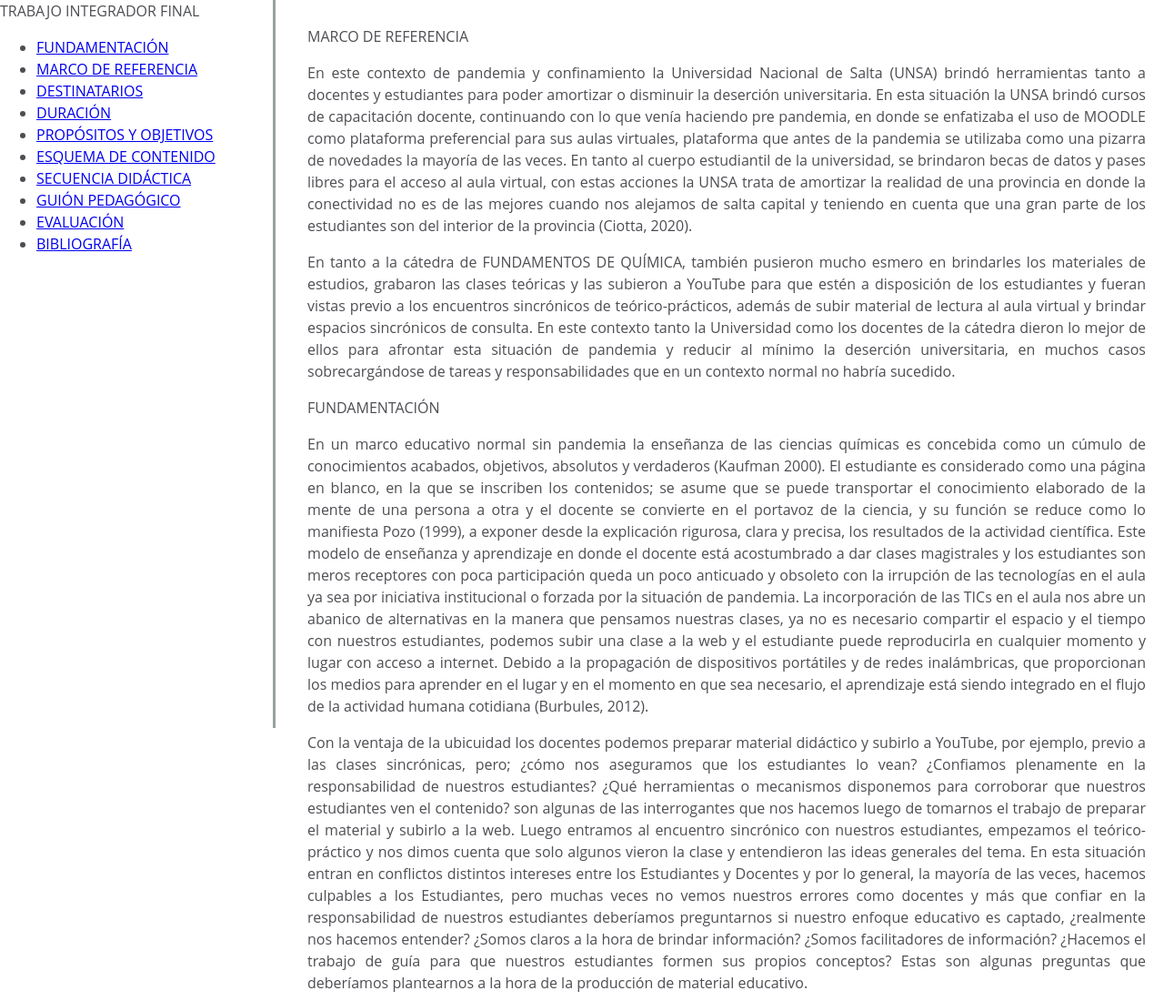
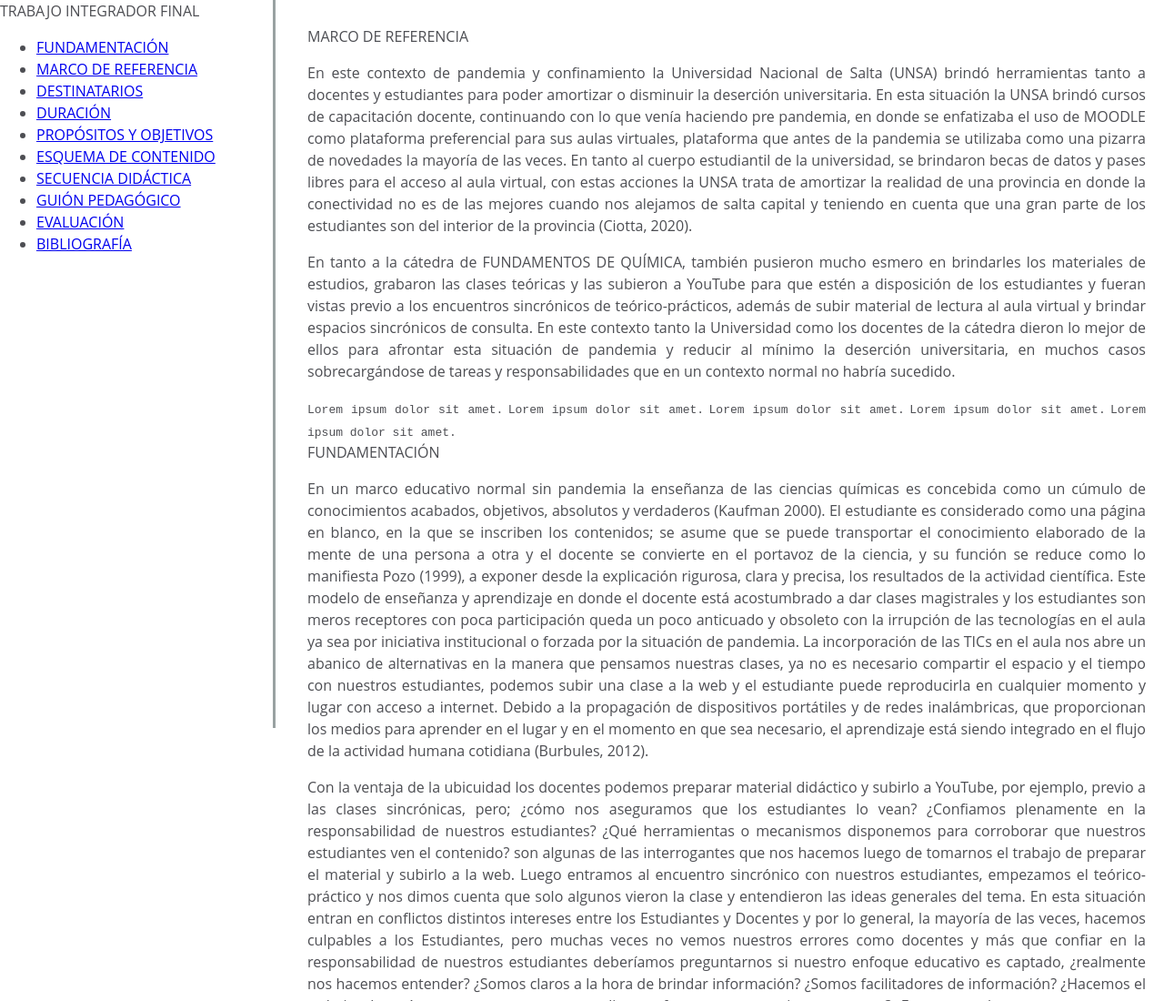
Before and after one commit to marceloariasqca/Documentacion_Tecnica, a plain HTML site: page index.html in a window 1280 px wide. Shown: the top 1100 px of the page at 91% size. Drawn offline with Linux system fonts and the light colour scheme.

Commit message:
terminado

```diff
--- a/index.html
+++ b/index.html
@@ -31,6 +31,11 @@
             <article>
                 <p>En este contexto de pandemia y confinamiento la Universidad Nacional de Salta (UNSA) brindó herramientas tanto a docentes y estudiantes para poder amortizar o disminuir la deserción universitaria.  En esta situación la  UNSA brindó cursos de capacitación docente, continuando con lo que venía haciendo pre pandemia, en donde se enfatizaba el uso de MOODLE como plataforma preferencial para sus aulas virtuales, plataforma que antes de la pandemia se utilizaba como una pizarra de novedades la mayoría de las veces.   En tanto al cuerpo estudiantil de la universidad, se brindaron becas de datos y pases libres para el acceso al aula virtual, con estas acciones la UNSA trata de amortizar la realidad de una provincia en donde la conectividad no es de las mejores cuando nos alejamos de salta capital y teniendo en cuenta que una gran parte de los estudiantes son del interior de la provincia (Ciotta, 2020).</p>
                 <p>En tanto a la cátedra de FUNDAMENTOS DE QUÍMICA, también pusieron mucho esmero en brindarles los materiales de estudios, grabaron las clases teóricas y las subieron a YouTube para que estén a disposición de los estudiantes y fueran vistas previo a los encuentros sincrónicos de teórico-prácticos, además de subir material de lectura al aula virtual y brindar espacios sincrónicos de consulta. En este contexto tanto la Universidad como los docentes de la cátedra dieron lo mejor de ellos para afrontar esta situación de pandemia y reducir al mínimo la deserción universitaria, en muchos casos sobrecargándose de tareas y responsabilidades que en un contexto normal no habría sucedido.</p>
+                <code>Lorem ipsum dolor sit amet.</code>
+                <code>Lorem ipsum dolor sit amet.</code>
+                <code>Lorem ipsum dolor sit amet.</code>
+                <code>Lorem ipsum dolor sit amet.</code>
+                <code>Lorem ipsum dolor sit amet.</code>
             </article>
         </section>
         <section class="main-section" id="MARCO_DE_REFERENCIA">
--- a/styles.css
+++ b/styles.css
@@ -23,3 +23,8 @@ body {
     padding: 20px;
     margin-bottom: 110px;
 }
+@media (max-width: 700px){
+    body{
+        height: 100%
+    };
+}
```
